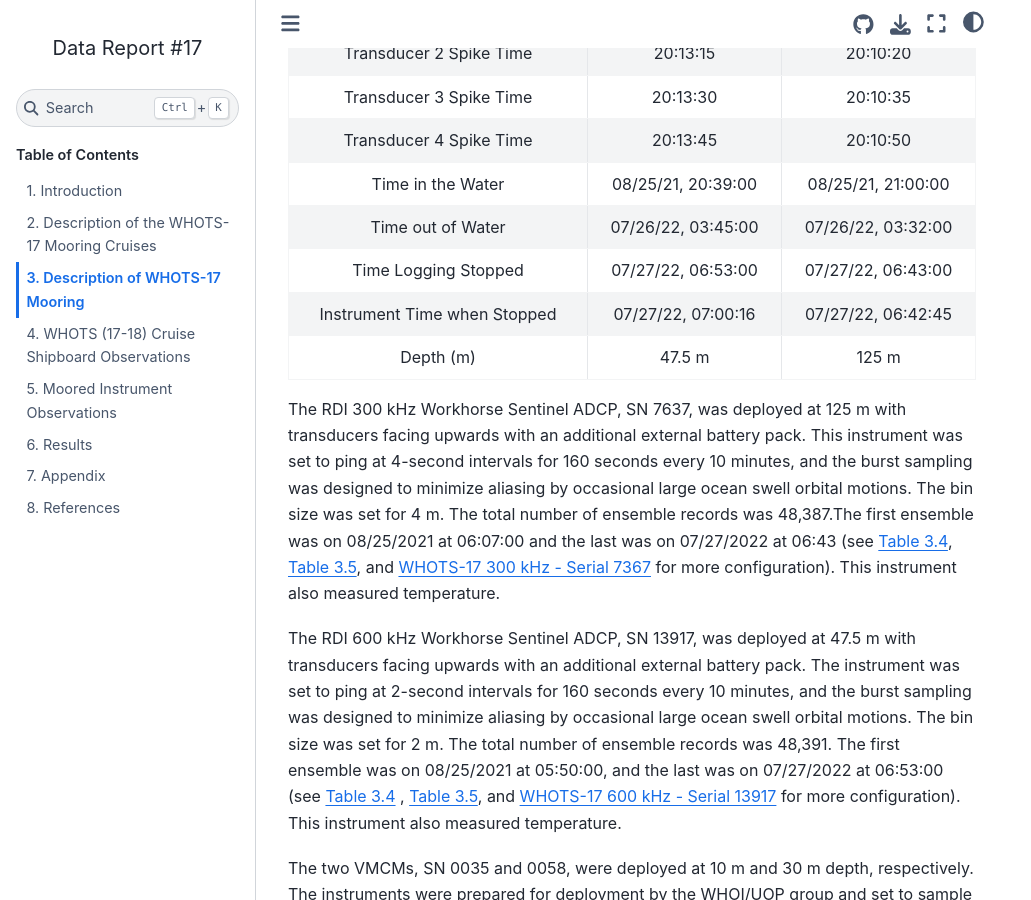
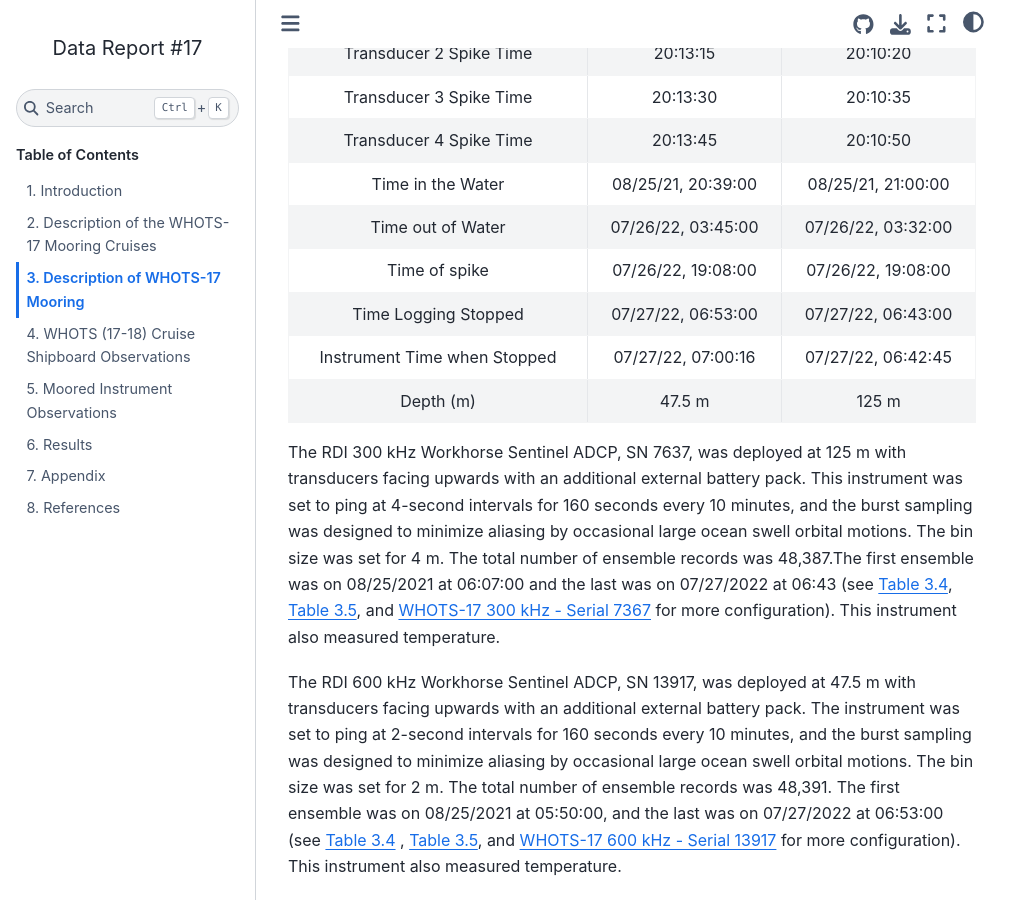
Before and after one commit to fcarvalhopacheco/whots17-data-report, a Sphinx documentation site: the page built from docs/source/3_section.md, in a window 1280 px wide and 900 px high, scrolled down 5890 px. Shown: the whole window, without its empty margins (0-1031 px from the left). Built offline with Sphinx 7.4.7 and the Sphinx Book theme 1.1.4, drawn with Linux system fonts in a browser that asks for light colours; cross-references to code outside the pages are shown as plain code.

Commit message:
added post-revory ice-spike on table 3.5

```diff
--- a/docs/source/3_section.md
+++ b/docs/source/3_section.md
@@ -185,6 +185,7 @@ transducer was rubbed gently by hand for 20 seconds ({numref}`table-9`
 |   Transducer 4 Spike Time    |      20:13:45      |      20:10:50      |
 |      Time in the Water       | 08/25/21, 20:39:00 | 08/25/21, 21:00:00 |
 |      Time out of Water       | 07/26/22, 03:45:00 | 07/26/22, 03:32:00 |
+|       Time of spike          | 07/26/22, 19:08:00 | 07/26/22, 19:08:00 |
 |     Time Logging Stopped     | 07/27/22, 06:53:00 | 07/27/22, 06:43:00 |
 | Instrument Time when Stopped | 07/27/22, 07:00:16 | 07/27/22, 06:42:45 |
 |          Depth (m)           |       47.5 m       |       125 m        |
```
